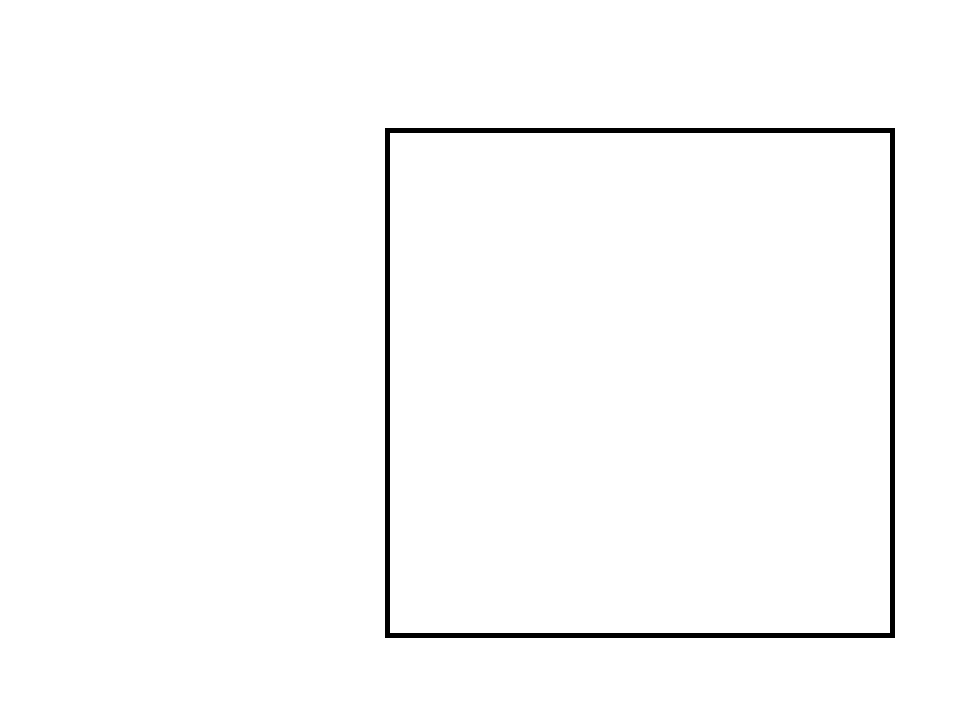
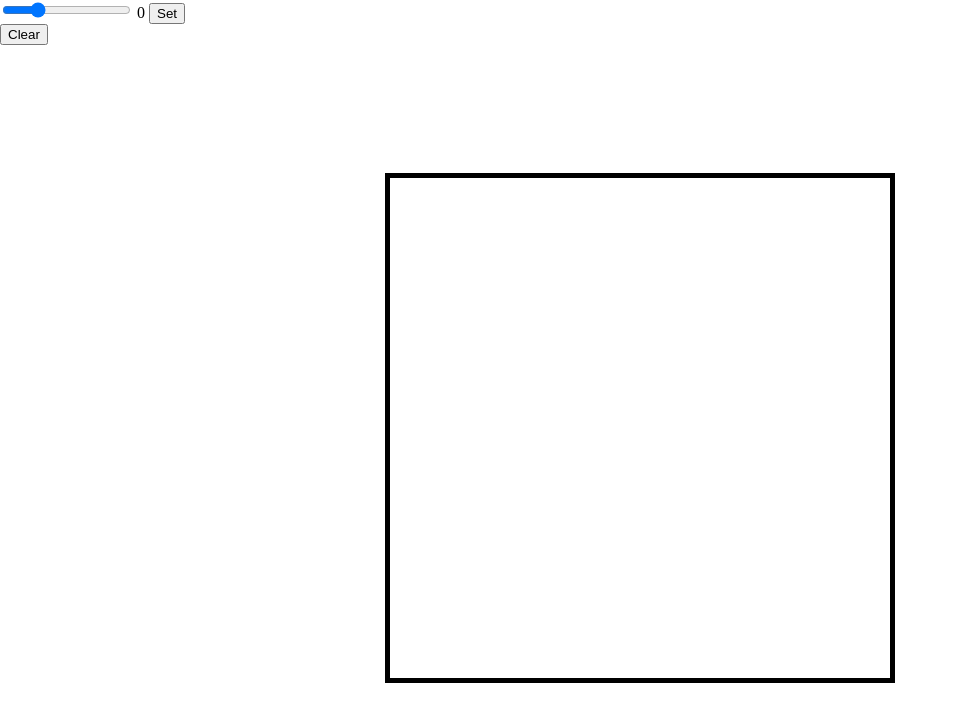
Before and after one commit to SeanKempt/EtchaSketch, a plain HTML site: page index.html in a window 1280 px wide. Shown: the whole page, without its empty margins (0-958 px from the left). Drawn offline with Linux system fonts and the light colour scheme.

Commit message:
Add slider to change number of squares in grid

```diff
--- a/index.html
+++ b/index.html
@@ -10,6 +10,12 @@
 </head>
 
 <body>
+    <div class="rangeContainer">
+        <input type="range" name="squareSlider" id="squareSlider" class="rangeSlider" value="16" min="0" max="64">
+        <output class="rangeSliderValue">0</output>
+        <button for="squareSlider">Set</button>
+    </div>
+    <button type="reset">Clear</button>
     <div id="wrapper">
         <div id="gridContainer"></div>
     </div>
--- a/script.js
+++ b/script.js
@@ -2,19 +2,30 @@ let gridDivContainer = document.getElementById("gridContainer");
 let node = document.createTextNode("this is some text");
 //Creates grid squares inside the grid container
 function createGridDiv() {
-  for (let i = 0; i <= 255; i++) {
+  for (let i = 0; i <= rangeSlider.value * rangeSlider.value; i++) {
     let gridDiv = document.createElement("div");
     gridDiv.className = "gridSquares";
     gridDivContainer.appendChild(gridDiv);
   }
 }
 
+let rangeSlider = document.querySelector(".rangeSlider");
+let rangeValue = document.querySelector(".rangeSliderValue");
+//Shows slider value in the output element
+rangeSlider.addEventListener("input", () => {
+  rangeValue.innerHTML = rangeSlider.value;
+});
+
 createGridDiv();
 
 let gridSquare = document.getElementsByClassName("gridSquares");
-
+//Changes background color of squares when mouse hovers over various div squares
 for (let i = 0; i < gridSquare.length; i++) {
   gridSquare[i].addEventListener("mouseover", function (event) {
     event.target.style.backgroundColor = "black";
   });
 }
+
+/* When the set button is clicked the createGridDiv function is run to create a new grid based on the value of the slider */
+
+//change griddivfunction to accept a value based on the slider to populate the amount of squares needed
```
